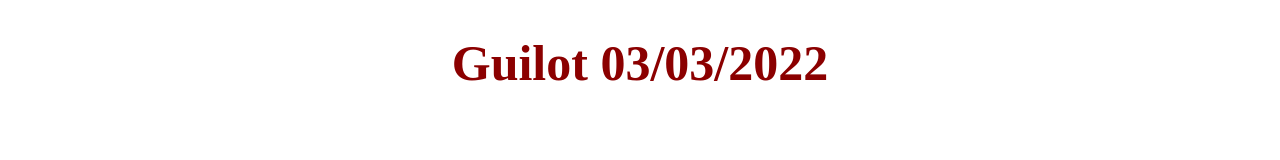
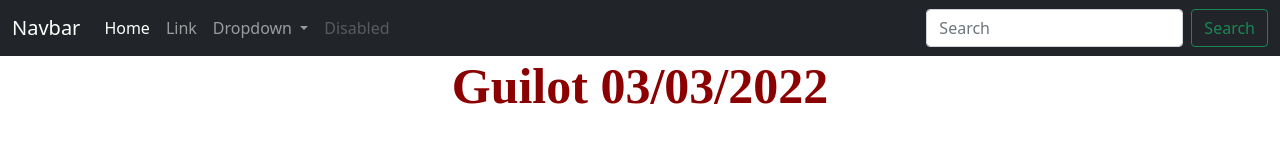
Before and after one commit to mihannorubatoilnome/Guilot-Compito1, a plain HTML site: page index.html in a window 1280 px wide. Drawn offline with nearby package versions, Linux system fonts and the light colour scheme.

Commit message:
Bootstrap e navbar inclusi

```diff
--- a/index.html
+++ b/index.html
@@ -4,11 +4,57 @@
     <meta charset="UTF-8">
     <meta http-equiv="X-UA-Compatible" content="IE=edge">
     <meta name="viewport" content="width=device-width, initial-scale=1.0">
+    <!-- CSS only -->
+<link href="https://cdn.jsdelivr.net/npm/bootstrap@5.1.3/dist/css/bootstrap.min.css" rel="stylesheet" integrity="sha384-1BmE4kWBq78iYhFldvKuhfTAU6auU8tT94WrHftjDbrCEXSU1oBoqyl2QvZ6jIW3" crossorigin="anonymous">
     <link rel="stylesheet" href="/css/style.css">
     <title>Document</title>
 </head>
 <body>
+    <nav class="navbar navbar-expand-lg navbar-dark bg-dark">
+        <div class="container-fluid">
+          <a class="navbar-brand" href="#">Navbar</a>
+          <button class="navbar-toggler" type="button" data-bs-toggle="collapse" data-bs-target="#navbarSupportedContent" aria-controls="navbarSupportedContent" aria-expanded="false" aria-label="Toggle navigation">
+            <span class="navbar-toggler-icon"></span>
+          </button>
+          <div class="collapse navbar-collapse" id="navbarSupportedContent">
+            <ul class="navbar-nav me-auto mb-2 mb-lg-0">
+              <li class="nav-item">
+                <a class="nav-link active" aria-current="page" href="#">Home</a>
+              </li>
+              <li class="nav-item">
+                <a class="nav-link" href="#">Link</a>
+              </li>
+              <li class="nav-item dropdown">
+                <a class="nav-link dropdown-toggle" href="#" id="navbarDropdown" role="button" data-bs-toggle="dropdown" aria-expanded="false">
+                  Dropdown
+                </a>
+                <ul class="dropdown-menu" aria-labelledby="navbarDropdown">
+                  <li><a class="dropdown-item" href="#">Action</a></li>
+                  <li><a class="dropdown-item" href="#">Another action</a></li>
+                  <li><hr class="dropdown-divider"></li>
+                  <li><a class="dropdown-item" href="#">Something else here</a></li>
+                </ul>
+              </li>
+              <li class="nav-item">
+                <a class="nav-link disabled">Disabled</a>
+              </li>
+            </ul>
+            <form class="d-flex">
+              <input class="form-control me-2" type="search" placeholder="Search" aria-label="Search">
+              <button class="btn btn-outline-success" type="submit">Search</button>
+            </form>
+          </div>
+        </div>
+      </nav>
     <h1 class="Titolo">Guilot 03/03/2022</h1>
 
+
+
+
+
+
+
+    <!-- JavaScript Bundle with Popper -->
+<script src="https://cdn.jsdelivr.net/npm/bootstrap@5.1.3/dist/js/bootstrap.bundle.min.js" integrity="sha384-ka7Sk0Gln4gmtz2MlQnikT1wXgYsOg+OMhuP+IlRH9sENBO0LRn5q+8nbTov4+1p" crossorigin="anonymous"></script>
 </body>
 </html>
```
